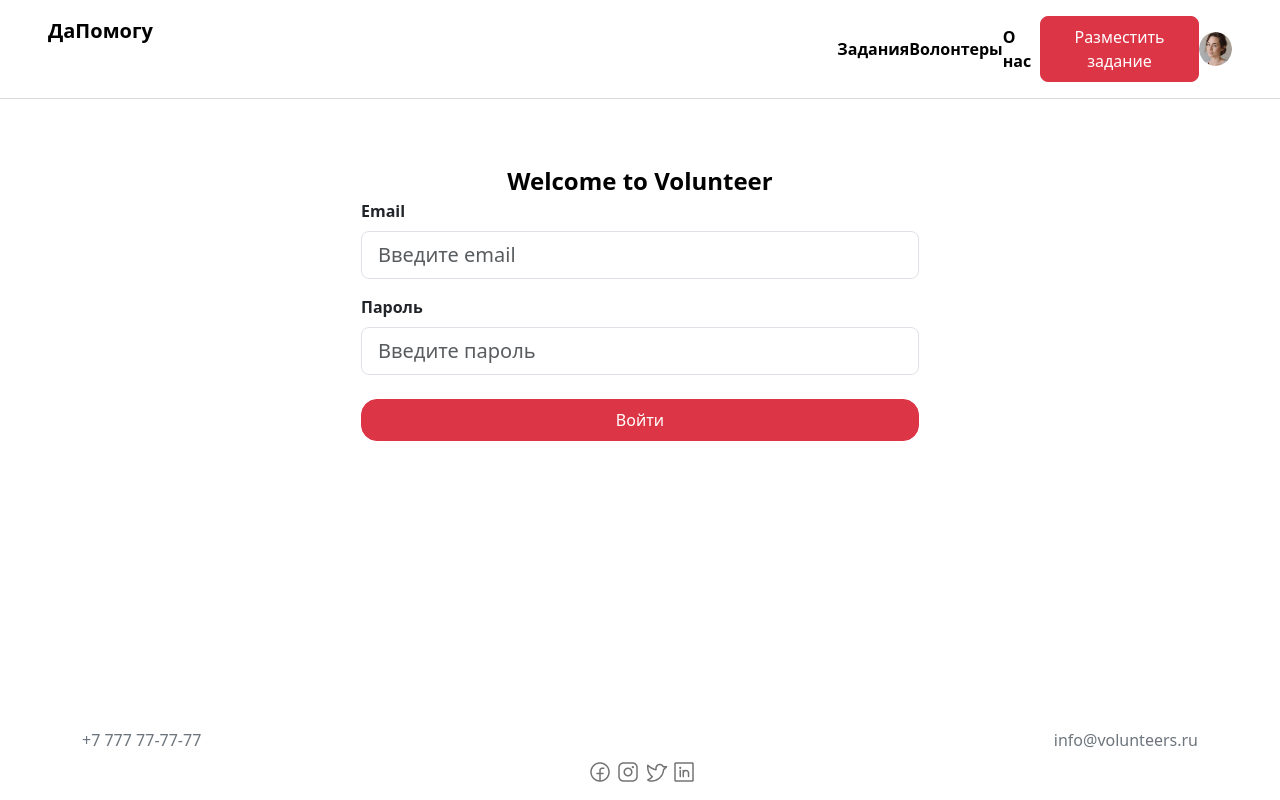
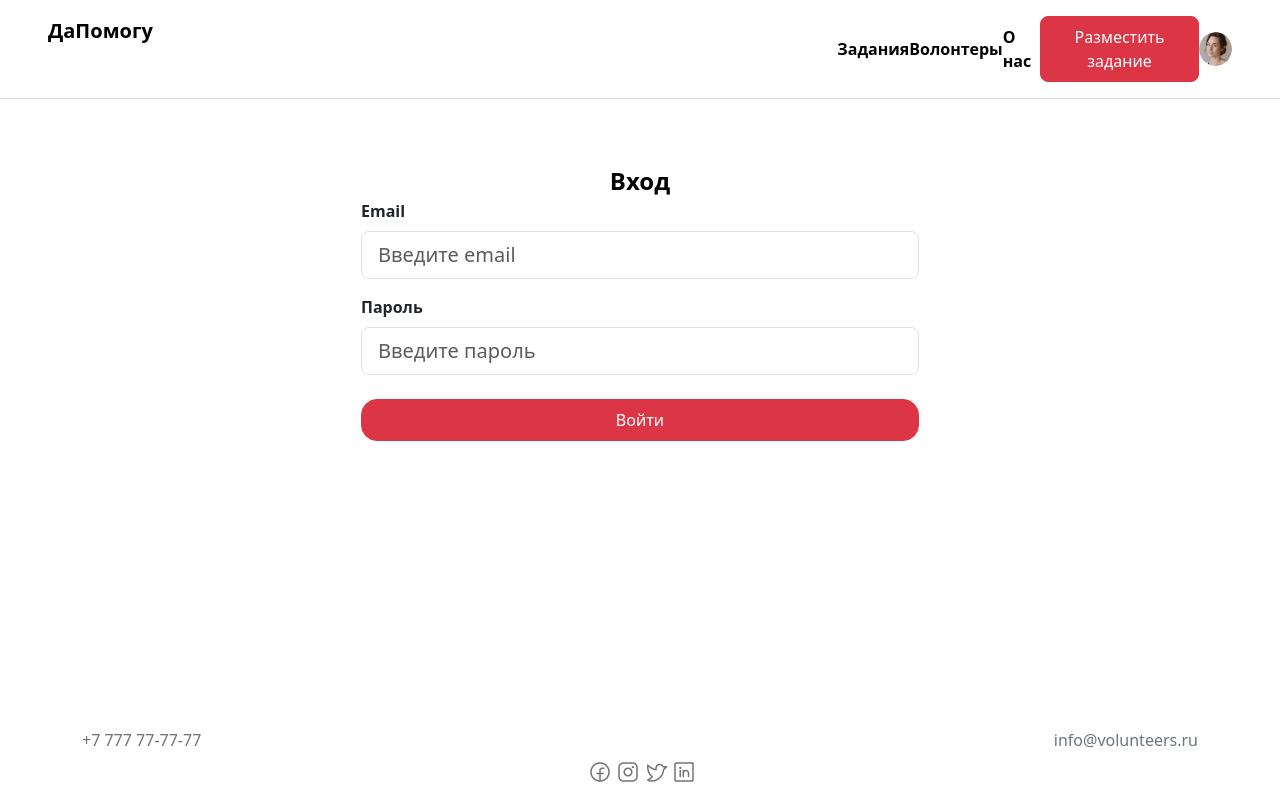
Before and after one commit to den990/daPomogu, a React (Create React App) app in the folder site/frontend/: page /login in a window 1280 px wide. Built offline with nearby package versions, Linux system fonts and the light colour scheme.

Commit message:
Исправил Функциональные и нефункциональные требования

```diff
--- a/site/frontend/src/main/Login.js
+++ b/site/frontend/src/main/Login.js
@@ -5,7 +5,7 @@ function Login() {
     return (
         <div className="container d-flex justify-content-center">
             <div className="col-6 mt-5">
-                <div className="fw-bold fs-4 text-black">Welcome to Volunteer</div>
+                <div className="fw-bold fs-4 text-black">Вход</div>
                 <form>
                     <div className="mb-3 text-start">
                         <label htmlFor="exampleInputEmail1" className="form-label fw-semibold">Email</label>
```
Also changed, not shown: 1 other file (tests, documents, lock files or other folders).
